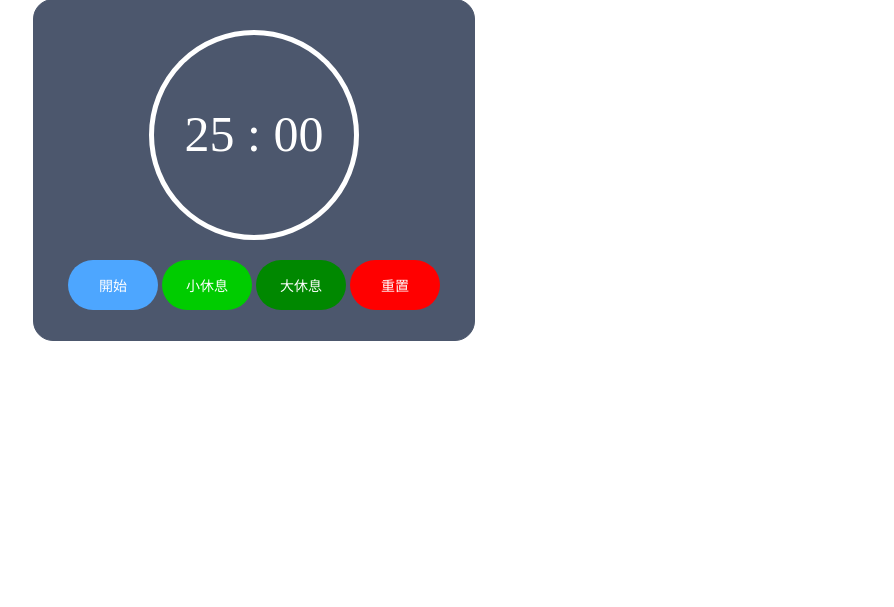
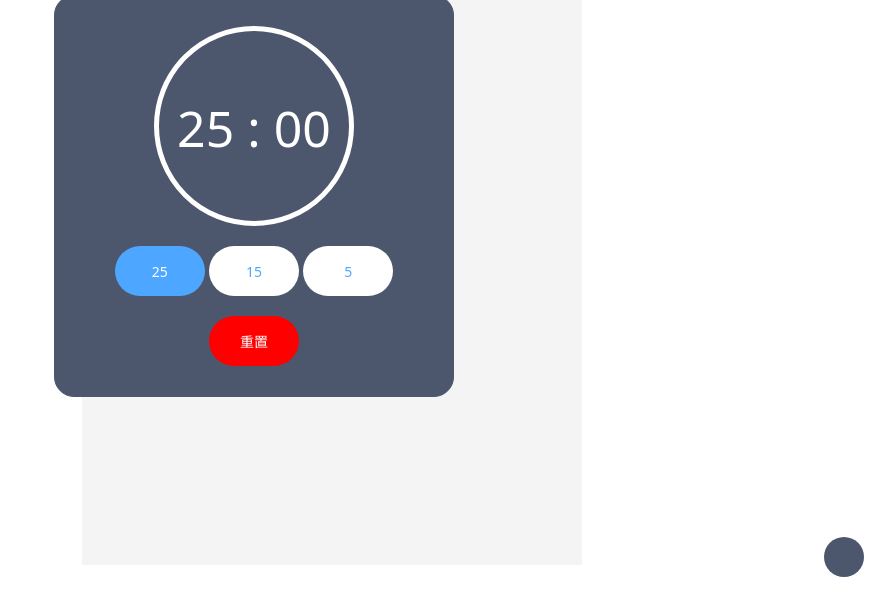
Before and after one commit to stickmanonline10155/SA-t4-webcode, a PHP site: the page made by 番茄鐘.html in a window 1280 px wide; the page is wider, and only the part inside the window is pictured. Shown: the part 193-800 px from the top of that part, without its empty margins (386-1280 px from the left). Run offline with PHP 8.4, Linux system fonts and the light colour scheme.

Commit message:
Add files via upload

```diff
--- a/番茄鐘.css
+++ b/番茄鐘.css
@@ -31,13 +31,13 @@
   }
 
   #time{
-    margin-top:70px;
+    margin-top:60px;
     z-index : 1;
     position:relative;
   }
 
   #filler{
-    background : #ddffcc;
+    background : #4da6ff;
     height: 0px;
     width: 200px;
     position:absolute;
@@ -58,17 +58,19 @@
   }
 
   #buttons button#shortBreak{
-    background : #0c0;
+    color: #4da6ff;
+    background : #fff;
   }
 
   #buttons button#longBreak{
-    background : #080;
+    color: #4da6ff;
+    background : #fff;
   }
 
   #buttons button#stop{
     background : #f00;
   }
-/*便利貼頁面*/
+/*番茄鐘頁面*/
   .sticker-nav{
     margin-top: 0;
     width: 100%;
@@ -103,5 +105,128 @@
     position: relative;
     left: 45%;
     padding-top: 1%;
+  }
 
+/*灰白色底色*/
+  .graybgcolor{
+    position: relative;
+    left: 468px;
+    position:absolute;
+    top:58px;
+    padding-left: 2%;
+    padding-right: -300%;
+    z-index : -1;
   }
+
+
+
+
+/*跳出對話筐、➕*/
+body {
+  background-color: rgb(255, 251, 251);
+  width: 100%;
+  }
+
+  a {
+  text-decoration: none;
+  font-size: 75px;
+  color: rgb(1, 1, 1);
+
+  position: fixed;
+  bottom: 37px;
+  right:7%;
+}
+
+  .modal-header h3 {
+  font-size: 140%;
+  color: rgb(1, 1, 1);
+  }
+
+  .remember {
+  margin-bottom: 20%;
+  }
+
+/*新增便利貼（跳出視窗）、➕*/
+body {
+  background-color: rgb(255, 251, 251);
+  width: 100%;
+  }
+
+  a {
+  text-decoration: none;
+  font-size: 75px;
+  color: rgb(1, 1, 1);
+
+  position: fixed;
+  bottom: 30px;
+  right:30px;
+}
+
+  .modal-header h3 {
+  font-size: 30px;
+  color: rgb(1, 1, 1);
+  }
+
+  .modal-content {
+  background-color: rgb(209, 206, 206);
+  }
+
+
+
+  .remember {
+  margin-bottom: 20px;
+  }
+
+  .modal-body form .btn {
+  width: 10%;
+  font-size: 10px;
+  color: white;
+  position: relative; left:410px;
+  }
+
+
+  .sticker-file-nav-title{
+      color:#fff;
+      margin:0 auto;
+  }
+
+  .btn btn-info{
+      font-size: 10%;
+      position: relative;
+      left: -20%;
+      background-color: #4c576d;
+  }
+
+  /*新增+號*/
+  .fa-solid fa-plus{
+      position: relative;
+      left: 15px;
+  }
+
+
+/* --------------add button ------------------------*/
+.fixed-addbtn .btn-primary {
+  position: fixed;
+  bottom: 30px;
+  right: 30px;
+  cursor: pointer;
+  border: none;
+  background-color: #4c576d;
+  border-radius: 50%;
+
+  width: 40px;
+  height: 40px;
+}
+
+.fixed-addbtn .btn-primary:hover {
+  background-color: #a1b0cd;
+  color: #4c576d;
+  padding-bottom: .1rem;
+}
+
+.fixed-addbtn .btn-primary i {
+  font-size: 20px;
+  padding: 5px 3px;
+  padding-left: 0;
+  justify-content: center;
+}
--- a/番茄鐘.html
+++ b/番茄鐘.html
@@ -7,16 +7,41 @@
     <title>筆記系統</title>
     <!--匯入CSS-->
     <link rel="stylesheet" href="番茄鐘.css">
+    <!--匯入Boostrap-->
+<link href="https://cdn.jsdelivr.net/npm/bootstrap@5.3.0-alpha3/dist/css/bootstrap.min.css" rel="stylesheet" integrity="sha384-KK94CHFLLe+nY2dmCWGMq91rCGa5gtU4mk92HdvYe+M/SXH301p5ILy+dN9+nJOZ" crossorigin="anonymous">
+<script src="https://cdn.jsdelivr.net/npm/bootstrap@5.3.0-alpha3/dist/js/bootstrap.bundle.min.js" integrity="sha384-ENjdO4Dr2bkBIFxQpeoTz1HIcje39Wm4jDKdf19U8gI4ddQ3GYNS7NTKfAdVQSZe" crossorigin="anonymous"></script>
+<script src="https://cdn.jsdelivr.net/npm/@popperjs/core@2.11.7/dist/umd/popper.min.js" integrity="sha384-zYPOMqeu1DAVkHiLqWBUTcbYfZ8osu1Nd6Z89ify25QV9guujx43ITvfi12/QExE" crossorigin="anonymous"></script>
+<script src="https://cdn.jsdelivr.net/npm/bootstrap@5.3.0-alpha3/dist/js/bootstrap.min.js" integrity="sha384-Y4oOpwW3duJdCWv5ly8SCFYWqFDsfob/3GkgExXKV4idmbt98QcxXYs9UoXAB7BZ" crossorigin="anonymous"></script>
+<script src="https://cdn.jsdelivr.net/npm/bootstrap@5.3.0-alpha3/dist/css/bootstrap.min.css"></script>
+<script src="https://cdn.jsdelivr.net/npm/bootstrap@5.3.0-alpha3/dist/js/bootstrap.bundle.min.js"></script>
 </head>
 <body>
+
+<!-- 新增按鈕 -->
+<!--<a href="#" type="button" data-bs-toggle="modal" data-bs-target="#loginModal">＋</a>-->
+<div class="fixed-addbtn">
+  <button type="button" class="btn btn-primary" data-bs-toggle="modal" data-bs-target="#loginModal" data-bs-whatever="@金額">
+      <i class="fa-solid fa-plus"></i>
+  </button>
+</div>
+<!-- 跳出視窗內容 -->
+<div class="modal fade" id="loginModal">
+  <div class="modal-dialog">
+  <div class="modal-content">
+      <!-- Header -->
+      <div class="modal-header" >
+          <h6>番茄鐘計時結束</h6>
+          <button type="button" class="btn-close" data-bs-dismiss="modal"></button>
+      </div>
+
+  </div>
+  </div>
+</div>
 
 
 
 
-
-
-
-    <!--便利貼頁面-->
+    <!--番茄鐘頁面-->
 <div class="sticker-nav">
     <div class="burger">
         <label for="burger">☰</label>
@@ -26,6 +51,8 @@
       <div class="chart"><h5 style="text-align:right;">專注數據</h5></div>
   </div>
 </div>
+<!--灰白色底色-->
+<div class="graybgcolor" style="width: 500px;height: 700px; background-color: rgb(244, 244, 244);"></div>
 <!--番茄圖片-->
 <div class="photo"><img src="https://img.ixintu.com/upload/jpg/20210620/cfae90d14f195a8cfcc25cc559c537cd_77191_800_800.jpg!con" width="150"/></div>
 <!--番茄鐘https://codepen.io/rajdgreat007/pen/edvZpx-->
@@ -41,9 +68,9 @@
           </div>
 
           <div id="buttons">
-            <button id="work">開始</button>
-            <button id="shortBreak">小休息</button>
-            <button id="longBreak">大休息</button>
+            <button id="work">25</button>
+            <button id="shortBreak">15</button>
+            <button id="longBreak">5</button>
             <button id="stop">重置</button>
           </div>
         </div>
@@ -91,10 +118,10 @@
       this.resetVariables(25, 0, true);
     },
     startShortBreak : function(){
-      this.resetVariables(5, 0, true);
+      this.resetVariables(15, 0, true);
     },
     startLongBreak : function(){
-      this.resetVariables(15, 0, true);
+      this.resetVariables(5, 0, true);
     },
     stopTimer : function(){
       this.resetVariables(25, 0, false);
```
